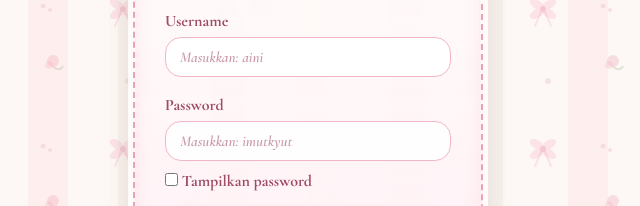
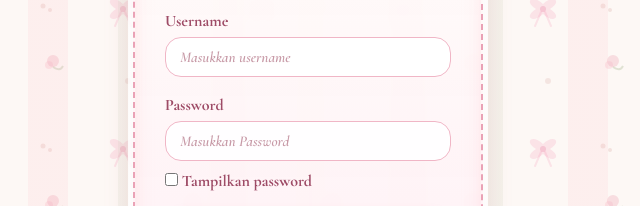
Before and after one commit to cecan1010/Ujian-Praktik-Informatika, a plain HTML site: page lutfiyah.html in a window 1280 px wide. Shown: the part 304-510 px from the top of the page, 332-972 px from the left. Drawn offline with nearby package versions, Linux system fonts and the light colour scheme; a web font is replaced by a local one.

Commit message:
Update lutfiyah.html

```diff
--- a/lutfiyah.html
+++ b/lutfiyah.html
@@ -315,11 +315,11 @@
     <form id="loginForm">
       <div class="form-group">
         <label for="username">Username</label>
-        <input type="text" id="username" placeholder="Masukkan: aini" required>
+        <input type="text" id="username" placeholder="Masukkan username" required>
       </div>
       <div class="form-group">
         <label for="password">Password</label>
-        <input type="password" id="password" placeholder="Masukkan: imutkyut" required>
+        <input type="password" id="password" placeholder="Masukkan Password" required>
         <label class="show-pass">
           <input type="checkbox" id="togglePassword"> Tampilkan password
         </label>
```
